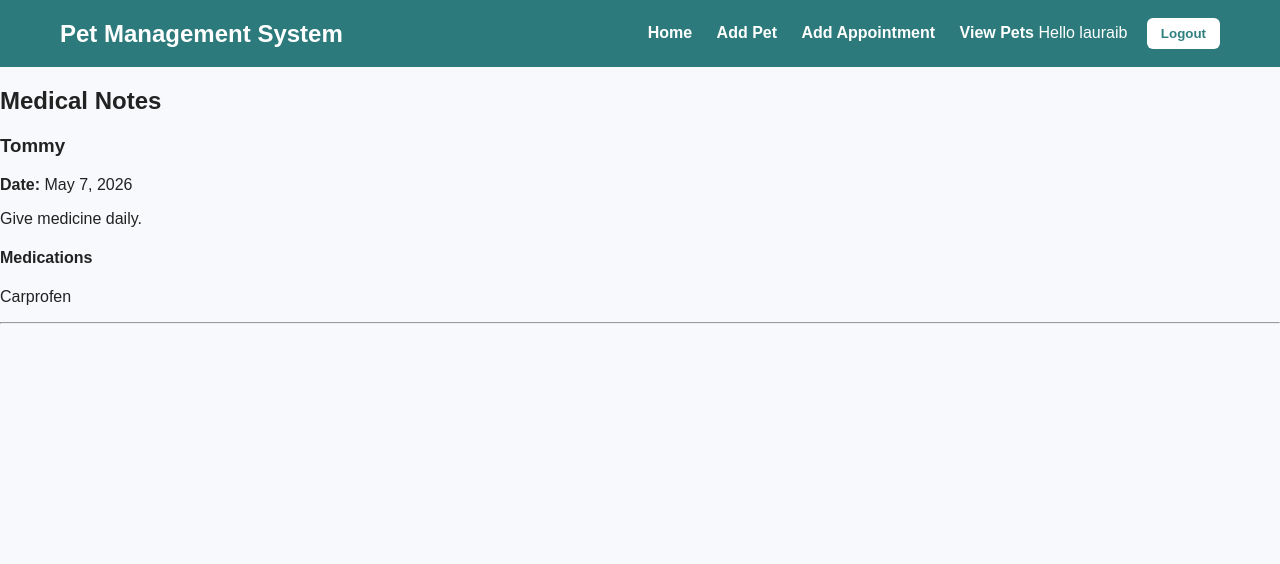
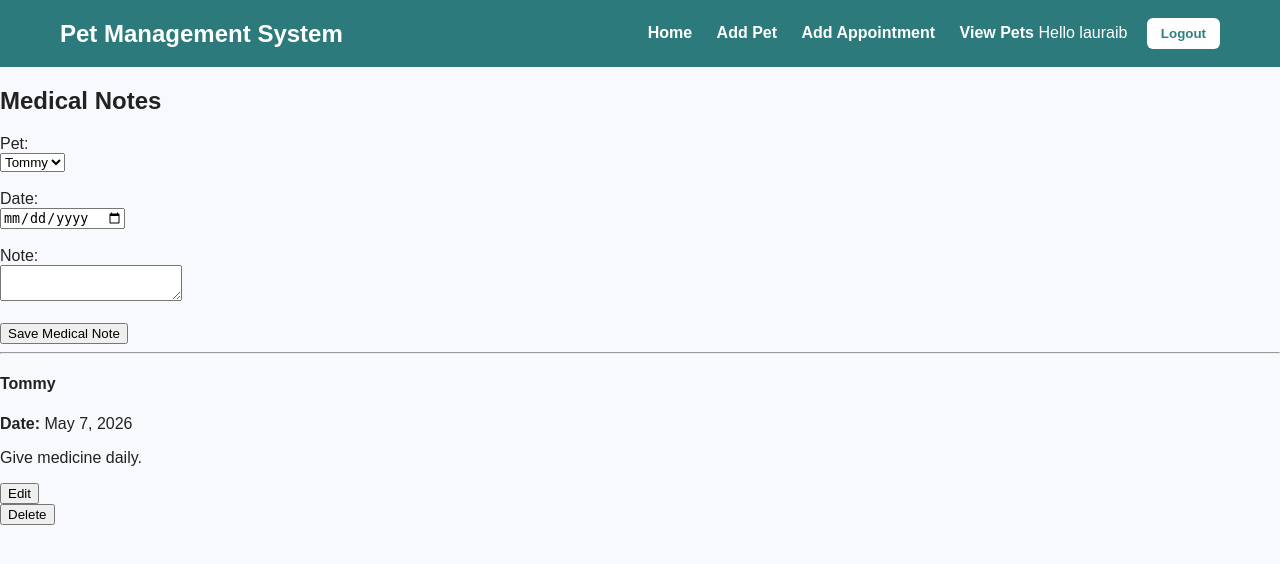
Before and after one commit to jprez1125/Pet_management_app, a Django app: page /medical-notes/ in a window 1280 px wide. Shown: the top 564 px of the page. Run offline with Django 5.2, Linux system fonts and the light colour scheme; a user stored in the database is signed in; data comes from the database, SQL or seed files in the repository; both versions use the stored data as it was after the commit.

Commit message:
Added medical notes feature with edit and delete options LB

```diff
--- a/pets/templates/pets/home.html
+++ b/pets/templates/pets/home.html
@@ -18,17 +18,17 @@
 
 <section class="cards">
 
-    <a href="{% url 'pet_list' %}" class="card">
+    <a href="{% url 'pet_list' %}" class="card" style="text-decoration: none; color: inherit;">
         <h3>Pet Profiles</h3>
         <p>Create and manage pet information.</p>
     </a>
 
-    <a href="{% url 'appointment_list' %}" class="card">
+    <a href="{% url 'appointment_list' %}" class="card" style="text-decoration: none; color: inherit;">
         <h3>Appointments</h3>
         <p>Track visits and scheduling.</p>
     </a>
 
-    <a href="{% url 'medical_notes' %}" class="card">
+    <a href="{% url 'medical_notes' %}" class="card" style="text-decoration: none; color: inherit;">
     <h3>Medical Notes</h3>
     <p>Keep care details organized.</p>
 </a>
--- a/pets/templates/pets/medical_notes.html
+++ b/pets/templates/pets/medical_notes.html
@@ -1,21 +1,82 @@
 {% extends 'pets/base.html' %}
 
 {% block content %}
+
 <h2>Medical Notes</h2>
 
+<form method="POST">
+    {% csrf_token %}
+
+    <label>Pet:</label><br>
+
+    <select name="pet">
+
+    {% if pets %}
+
+        {% for pet in pets %}
+
+            <option value="{{ pet.id }}"
+            {% if selected_pet_id == pet.id|stringformat:"s" %}selected{% endif %}>
+
+                {{ pet.name }}
+
+            </option>
+
+        {% endfor %}
+
+    {% else %}
+
+        <option disabled selected>
+            No pets available
+        </option>
+
+    {% endif %}
+
+</select>
+
+    <br><br>
+
+    <label>Date:</label><br>
+    <input type="date" name="date">
+
+    <br><br>
+
+    <label>Note:</label><br>
+    <textarea name="note"></textarea>
+
+    <br><br>
+
+    <button type="submit">Save Medical Note</button>
+
+</form>
+
+<hr>
+
 {% for note in notes %}
-    <div class="note-card">
-        <h3>{{ note.pet.name }}</h3>
+
+    <div style="margin-bottom: 20px;">
+
+        <h4>{{ note.pet.name }}</h4>
 
         <p><strong>Date:</strong> {{ note.date }}</p>
+
         <p>{{ note.note }}</p>
 
-        <h4>Medications</h4>
-<p>{{ note.pet.medications }}</p>
-            <hr>
+        <a href="{% url 'edit_medical_note' id=note.id %}">
+            <button type="button">Edit</button>
+        </a>
+
+        <form method="POST" action="{% url 'delete_medical_note' id=note.id %}">
+            {% csrf_token %}
+            <button type="submit">Delete</button>
+        </form>
+
     </div>
+
 {% empty %}
+
     <p>No medical notes yet.</p>
+
 {% endfor %}
 
 {% endblock %}
--- a/pets/urls.py
+++ b/pets/urls.py
@@ -13,4 +13,7 @@ urlpatterns = [
     path("appointments/<int:id>/delete/", views.delete_appointment, name="delete_appointment"),
     path ("appointments/<int:id>/edit/", views.edit_appointment, name="edit_appointment"),
     path("medical-notes/", views.medical_notes, name="medical_notes"),
+    path("medical-notes.<int:id>/edit/", views.edit_medical_note, name="edit_medical_note"),
+    path("medical-notes.<int:id>/delete/", views.delete_medical_note, name="delete_medical_note"),
+
 ]
--- a/pets/views.py
+++ b/pets/views.py
@@ -110,5 +110,38 @@ def delete_appointment(request, id):
 
 @login_required
 def medical_notes(request):
-    notes = MedicalNote.objects.select_related("pet").order_by("-date")
-    return render(request, "pets/medical_notes.html", {"notes": notes})
+    selected_pet_id = request.GET.get("pet_id")
+    if request.method == "POST":
+        pet_id = request.POST.get("pet")
+        date = request.POST.get("date")
+        note_text = request.POST.get("note")
+        pet = Pet.objects.get(id=pet_id)
+        MedicalNote.objects.create(
+            pet=pet,
+            date=date,
+            note=note_text
+        )
+    pets = Pet.objects.all()
+    notes = MedicalNote.objects.all()
+    return render(request, "pets/medical_notes.html", {
+        "notes": notes,
+        "pets": pets,
+        "selected_pet_id": selected_pet_id
+    })
+
+@login_required
+def delete_medical_note(request, id):
+    note = get_object_or_404(MedicalNote, id=id)
+    if request.method == "POST":
+        note.delete()
+        return redirect("medical_notes")
+    return redirect("medical_notes")
+
+@login_required
+def edit_medical_note(request, id):
+    note = get_object_or_404(MedicalNote, id=id)
+    if request.method == "POST":
+        note.note = request.POST.get("note")
+        note.save()
+        return redirect("medical_notes")
+    return render(request, "pets/edit_medical_note.html", {"note":note})
```
Also changed, not shown: pets/templates/pets/edit_medical_note.html (added, +21 -0 lines), pets/templates/pets/pet_form.html (+13 -0 lines), pets/templates/pets/pet_list.html (+7 -0 lines), db.sqlite3, 1 other file.
